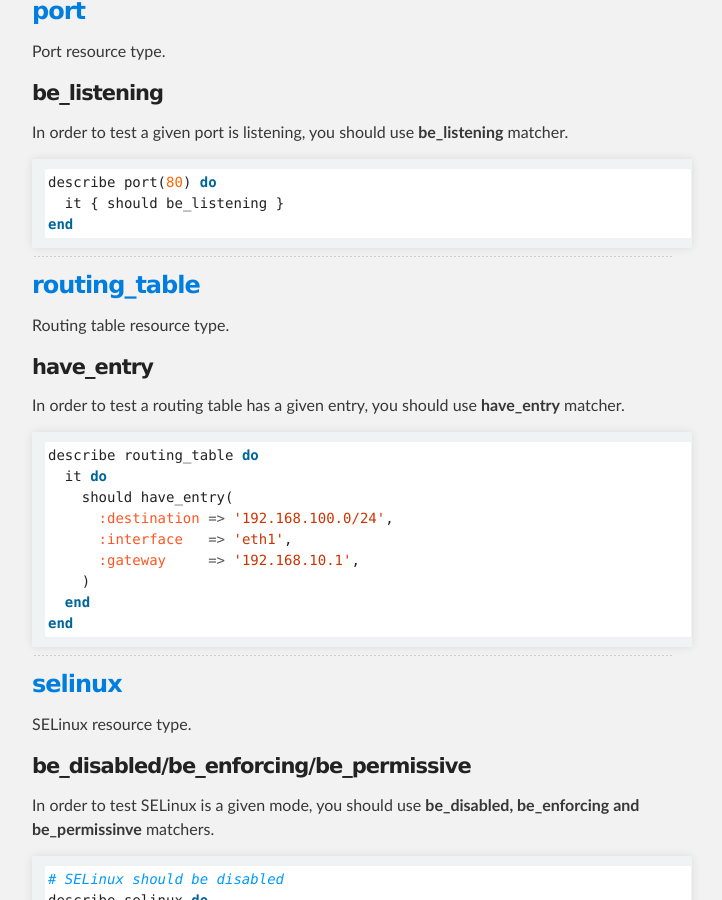
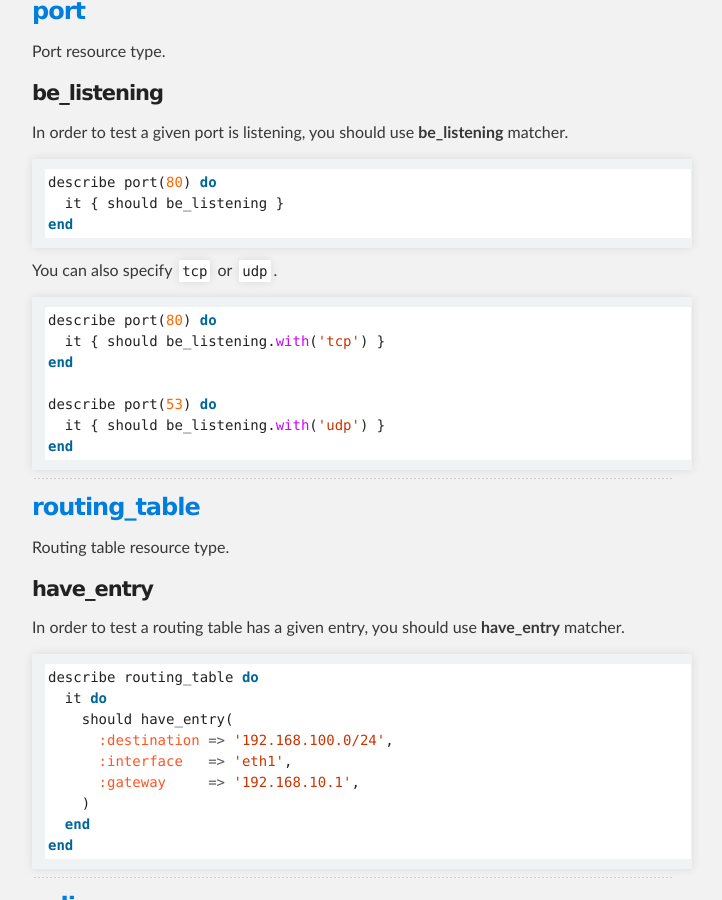
Before and after one commit to serverspec/serverspec.github.io, a Jekyll site: the page built from resource_types.md, in a window 1280 px wide and 900 px high, scrolled down 10279 px. Shown: the whole window, without its empty margins (288-1010 px from the left). Built offline with Jekyll 4.4.1, drawn with Linux system fonts in a browser that asks for light colours; Markdown is read by kramdown in place of the engine named in the settings.

Commit message:
Add description of be_listening.with(protocol)

````diff
--- a/_includes/port.md
+++ b/_includes/port.md
@@ -11,3 +11,16 @@ describe port(80) do
   it { should be_listening }
 end
 ```
+
+You can also specify ``tcp`` or ``udp``.
+
+
+```ruby
+describe port(80) do
+  it { should be_listening.with('tcp') }
+end
+
+describe port(53) do
+  it { should be_listening.with('udp') }
+end
+```
````
